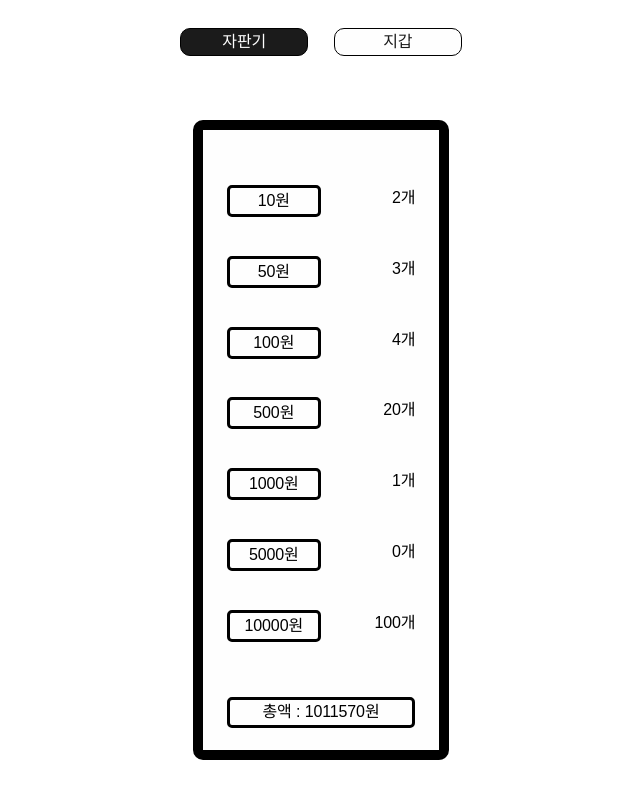
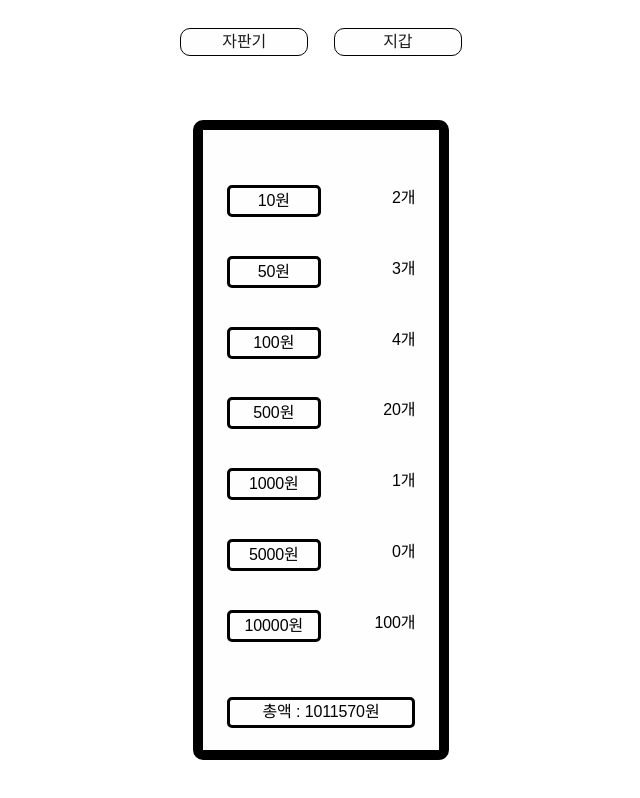
Before and after one commit to codesquad-members-2022/fe-vm, a React (Create React App) app: page /wallet in a window 1280 px wide. Shown: the whole page, without its empty margins (319-959 px from the left). Built offline with nearby package versions, Linux system fonts and the light colour scheme.

Commit message:
refactor: header component 분리

```diff
--- a/src/App.jsx
+++ b/src/App.jsx
@@ -1,12 +1,11 @@
-import { BrowserRouter, Route, Routes, Link } from "react-router-dom";
+import { BrowserRouter, Route, Routes } from "react-router-dom";
+
 import VendingMachine from "./components/vendingMachine/Machine";
 import Wallet from "./components/wallet/Wallet";
-import { HeaderWrap } from "./components/header/VendingMachineBtn";
 import GlobalStyles from "./globalStyles";
-import VendingMachineBtn from "./components/header/VendingMachineBtn";
-import WalletBtn from "./components/header/WalletBtn";
 import HeaderInfoContext from "./context/HeaderInfoContext";
 import VmWalletContext from "./context/VmWalletContext";
+import Header from "./components/header/Header";
 
 function App() {
   return (
@@ -14,17 +13,7 @@ function App() {
       <GlobalStyles />
       <BrowserRouter>
         <HeaderInfoContext>
-          <nav>
-            <HeaderWrap>
-              <Link to="/vm" style={{ textDecoration: "none" }}>
-                <VendingMachineBtn />
-              </Link>
-
-              <Link to="/wallet" style={{ textDecoration: "none" }}>
-                <WalletBtn />
-              </Link>
-            </HeaderWrap>
-          </nav>
+          <Header />
         </HeaderInfoContext>
         <VmWalletContext>
           <Routes>
--- a/src/components/header/VendingMachineBtn.jsx
+++ b/src/components/header/Button.jsx
@@ -4,26 +4,30 @@ import colors from "../../constants/colors";
 import Text from "../../Text";
 import { FONT } from "../../constants/fonts";
 import HeaderInfoContextStore from "../../stores/headerInfoStore";
-import { useContext } from "react";
+import { useContext, useEffect, useState } from "react";
 
-const VendingMachineBtn = () => {
+const Button = ({ type }) => {
   const headerInfo = useContext(HeaderInfoContextStore);
-  const onHeaderBtnClick = () => {
-    headerInfo.setHeaderBtnDisplay(true);
+  const [btnDisplay, setBtnDisplay] = useState(true);
+
+  const onBtnClick = () => {
+    headerInfo.setIsHeaderBtnClick(type);
   };
+
+  useEffect(() => {
+    if (type === headerInfo.IsHeaderBtnClick) {
+      setBtnDisplay(true);
+    } else {
+      setBtnDisplay(false);
+    }
+  }, [headerInfo.IsHeaderBtnClick]);
+
   return (
-    <HeaderBtn onClick={onHeaderBtnClick} displays={headerInfo.headerBtnDisplay}>
-      <Text font={FONT.MEDIUM_BOLD}>자판기</Text>
+    <HeaderBtn onClick={onBtnClick} displays={btnDisplay}>
+      <Text font={FONT.MEDIUM_BOLD}>{type}</Text>
     </HeaderBtn>
   );
 };
-
-export const HeaderWrap = styled.div`
-  display: flex;
-  justify-content: center;
-  height: 3.5vh;
-  margin-top: 3.5vh;
-`;
 
 const HeaderBtn = styled.div`
   display: flex;
@@ -38,4 +42,4 @@ const HeaderBtn = styled.div`
   color: ${(props) => (props.displays ? colors.lightWhite : colors.black)};
 `;
 
-export default VendingMachineBtn;
+export default Button;
--- /dev/null
+++ b/src/components/header/Header.jsx
@@ -0,0 +1,29 @@
+import styled from "styled-components";
+import { Link } from "react-router-dom";
+
+import Button from "./Button";
+
+const Header = () => {
+  return (
+    <nav>
+      <HeaderWrapper>
+        <Link to="/vm" style={{ textDecoration: "none" }}>
+          <Button type={"자판기"} />
+        </Link>
+
+        <Link to="/wallet" style={{ textDecoration: "none" }}>
+          <Button type={"지갑"} />
+        </Link>
+      </HeaderWrapper>
+    </nav>
+  );
+};
+
+const HeaderWrapper = styled.div`
+  display: flex;
+  justify-content: center;
+  height: 3.5vh;
+  margin-top: 3.5vh;
+`;
+
+export default Header;
--- a/src/components/header/WalletBtn.jsx
+++ /dev/null
@@ -1,34 +0,0 @@
-import styled from "styled-components";
-
-import colors from "../../constants/colors";
-import Text from "../../Text";
-import { FONT } from "../../constants/fonts";
-import HeaderInfoContextStore from "../../stores/headerInfoStore";
-import { useContext } from "react";
-
-const WalletBtn = () => {
-  const headerInfo = useContext(HeaderInfoContextStore);
-  const onHeaderBtnClick = () => {
-    headerInfo.setHeaderBtnDisplay(false);
-  };
-  return (
-    <HeaderBtn onClick={onHeaderBtnClick} displays={headerInfo.headerBtnDisplay}>
-      <Text font={FONT.MEDIUM_BOLD}>지갑</Text>
-    </HeaderBtn>
-  );
-};
-
-const HeaderBtn = styled.div`
-  display: flex;
-  width: 10vw;
-  height: 3.5vh;
-  justify-content: center;
-  align-items: center;
-  border-radius: 10px;
-  border: 1px solid black;
-  background-color: ${(props) => (props.displays ? colors.lightWhite : colors.black)};
-  margin: 0 1vw 0 1vw;
-  color: ${(props) => (props.displays ? colors.black : colors.lightWhite)};
-`;
-
-export default WalletBtn;
--- a/src/context/HeaderInfoContext.jsx
+++ b/src/context/HeaderInfoContext.jsx
@@ -3,13 +3,17 @@ import { useState } from "react";
 import HeaderInfoContextStore from "../stores/headerInfoStore";
 
 const HeaderInfoContext = (props) => {
-  const [headerBtnDisplay, setHeaderBtnDisplay] = useState(true);
+  const [IsHeaderBtnClick, setIsHeaderBtnClick] = useState("");
   const headerInfo = {
-    headerBtnDisplay,
-    setHeaderBtnDisplay,
+    IsHeaderBtnClick,
+    setIsHeaderBtnClick,
   };
 
-  return <HeaderInfoContextStore.Provider value={headerInfo}>{props.children}</HeaderInfoContextStore.Provider>;
+  return (
+    <HeaderInfoContextStore.Provider value={headerInfo}>
+      {props.children}
+    </HeaderInfoContextStore.Provider>
+  );
 };
 
 export default HeaderInfoContext;
```
